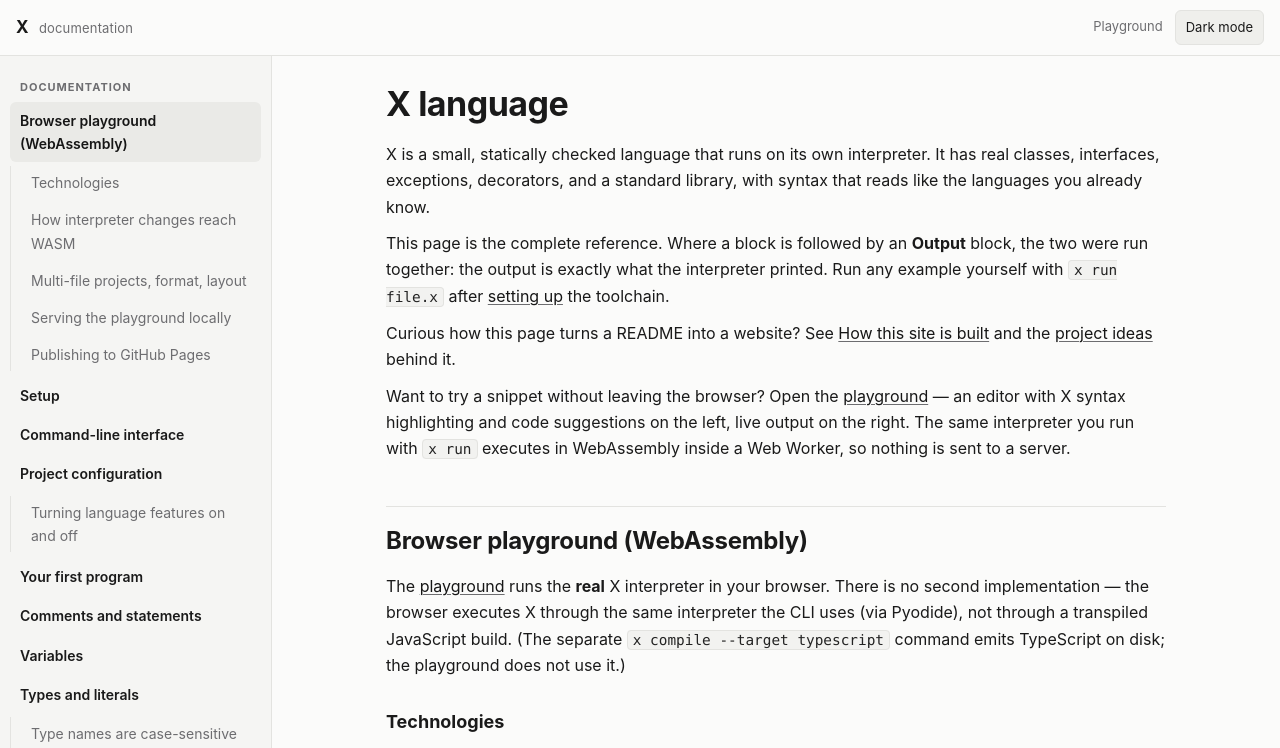
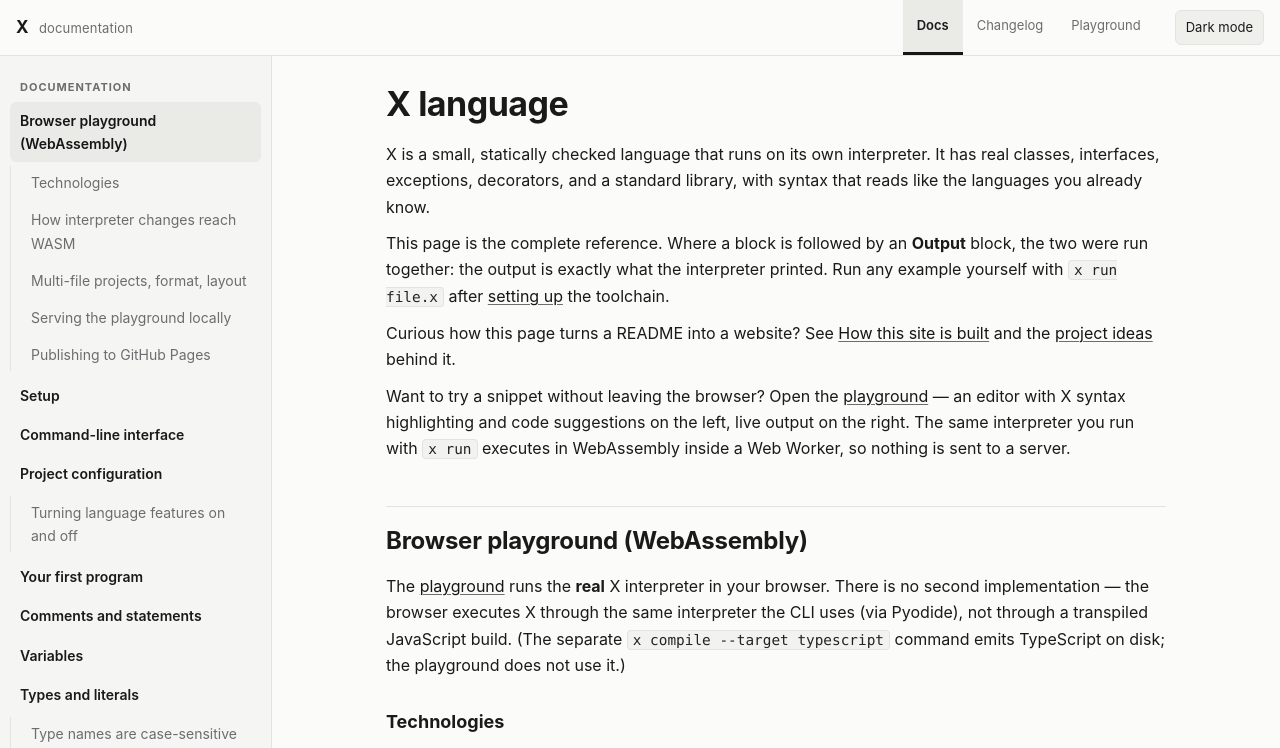
Before and after one commit to thisismayuresh/x-lang, a plain HTML site: page docs-site/index.html in a window 1280 px wide. Shown: the top 748 px of the page. Drawn offline with Linux system fonts and the light colour scheme.

Commit message:
feat(docs-site): topbar nav Docs/Changelog/Playground with active tab

```diff
--- a/docs-site/index.html
+++ b/docs-site/index.html
@@ -14,7 +14,11 @@
     <button class="menu-toggle" id="menu-toggle" type="button" aria-expanded="false" aria-controls="sidebar">Menu</button>
     <a class="topbar-title" href="#top">X <span class="version">documentation</span></a>
     <span class="topbar-spacer"></span>
-    <a class="topbar-link" href="playground.html">Playground</a>
+    <nav class="topbar-nav" aria-label="Site sections">
+        <a class="topbar-link active" id="nav-docs" href="./" aria-current="page">Docs</a>
+        <a class="topbar-link" id="nav-changelog" href="?page=about/changelog.md">Changelog</a>
+        <a class="topbar-link" id="nav-playground" href="playground.html">Playground</a>
+    </nav>
     <button class="theme-toggle" id="theme-toggle" type="button">Dark mode</button>
 </header>
 
--- a/docs-site/script.js
+++ b/docs-site/script.js
@@ -302,19 +302,40 @@ function refresh() {
 
 /* ---------- Boot ---------- */
 
+function markTopbarNav() {
+    var source = window.XMarkdown.pageUrl().replace(/^\.\//, "");
+    var docs = document.getElementById("nav-docs");
+    var changelog = document.getElementById("nav-changelog");
+    if (!docs || !changelog) {
+        return;
+    }
+    var onChangelog = source === "about/changelog.md";
+    docs.classList.toggle("active", !onChangelog);
+    changelog.classList.toggle("active", onChangelog);
+    if (onChangelog) {
+        docs.removeAttribute("aria-current");
+        changelog.setAttribute("aria-current", "page");
+    } else {
+        changelog.removeAttribute("aria-current");
+        docs.setAttribute("aria-current", "page");
+    }
+}
+
 document.addEventListener("DOMContentLoaded", function () {
     initTheme();
     initMobileMenu();
+    markTopbarNav();
 
     var source = window.XMarkdown.pageUrl().replace(/^\.\//, "");
-    setStatus("Loading " + source + "\u2026");
+    setStatus("Loading " + source + "…");
     window.XMarkdown.load()
         .then(function () {
             setStatus("Source: " + source);
+            markTopbarNav();
             if (source !== "README.md") {
                 var h1 = document.querySelector("#doc-view h1");
                 if (h1) {
-                    document.title = h1.textContent + " \u2014 X language documentation";
+                    document.title = h1.textContent + " — X language documentation";
                 }
                 var nav = document.getElementById("doc-nav");
                 var home = document.createElement("div");
@@ -323,7 +344,7 @@ document.addEventListener("DOMContentLoaded", function () {
                 parent.className = "nav-parent";
                 var link = document.createElement("a");
                 link.href = "./";
-                link.textContent = "\u2190 Main documentation";
+                link.textContent = "← Main documentation";
                 parent.appendChild(link);
                 home.appendChild(parent);
                 nav.insertBefore(home, nav.firstChild);
--- a/docs-site/styles.css
+++ b/docs-site/styles.css
@@ -114,16 +114,34 @@ pre {
     flex: 1;
 }
 
+.topbar-nav {
+    display: flex;
+    align-items: stretch;
+    height: 100%;
+    gap: 0;
+    margin-right: 8px;
+}
+
 .topbar-link {
+    display: inline-flex;
+    align-items: center;
     font-size: 13px;
     color: var(--muted);
     text-decoration: none;
-    border-bottom: 1px solid transparent;
+    padding: 0 14px;
+    border-bottom: 3px solid transparent;
 }
 
 .topbar-link:hover {
     color: var(--text);
-    border-bottom-color: var(--muted);
+    background: var(--surface);
+}
+
+.topbar-link.active {
+    color: var(--text);
+    font-weight: 600;
+    background: var(--accent-soft);
+    border-bottom: 3px solid var(--accent);
 }
 
 .theme-toggle,
```
